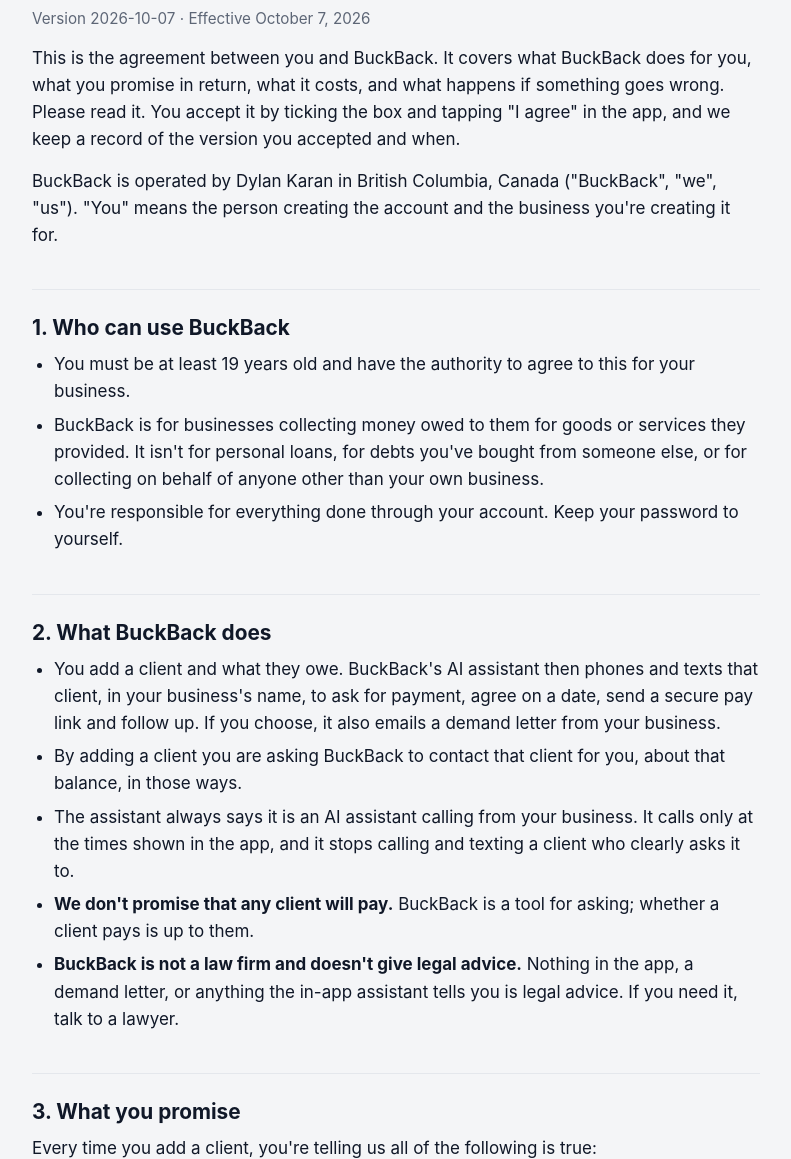
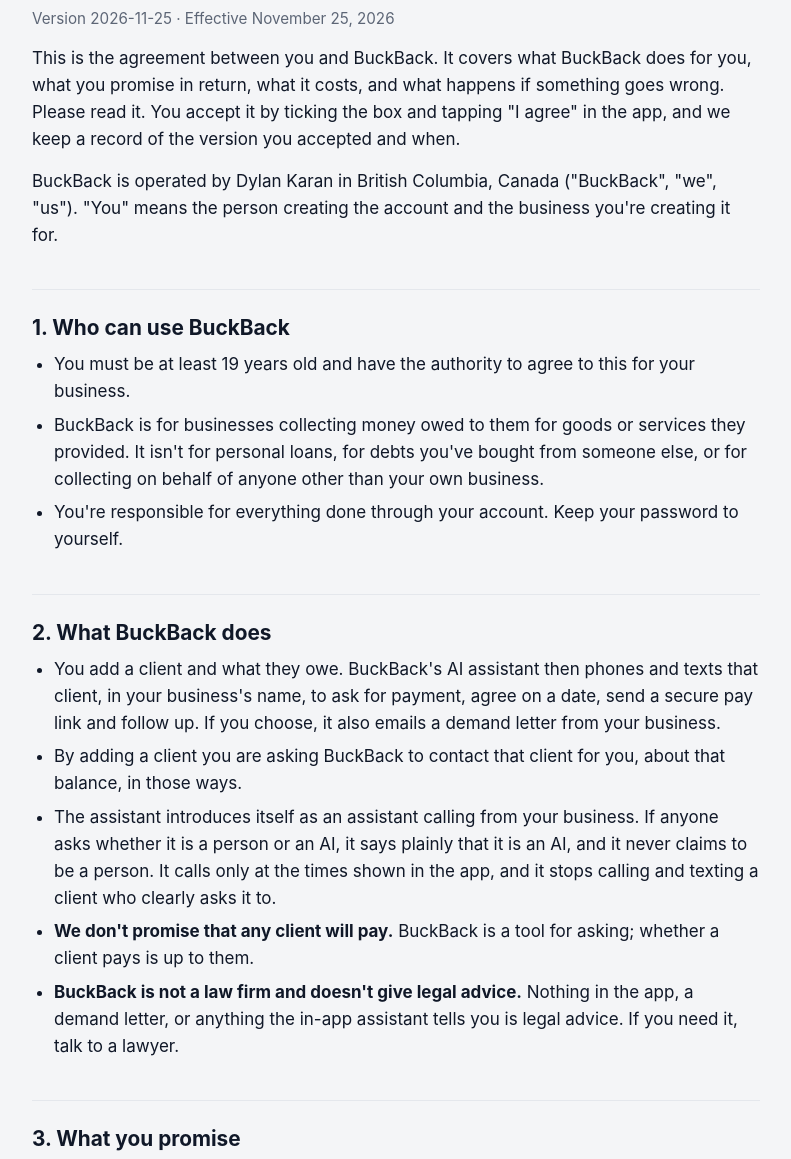
Before and after one commit to dylangoalie2166-rgb/dylangoalie2166-rgb.github.io, a plain HTML site: page terms.html in a window 1280 px wide. Shown: the part 140-1299 px from the top of the page, without its empty margins (244-1035 px from the left). Drawn offline with Linux system fonts and the light colour scheme.

Commit message:
Terms 2026-11-25: the assistant introduces itself as an assistant, says it's an AI when asked

```diff
--- a/terms.html
+++ b/terms.html
@@ -11,7 +11,7 @@
 <!-- Not a link: the app opens this page, and the home page offers sign-up (App Store 3.1.1). -->
 <p class="back"><span>BuckBack</span></p>
 <h1>User Agreement</h1>
-<p class="meta">Version 2026-10-07 · Effective October 7, 2026</p>
+<p class="meta">Version 2026-11-25 · Effective November 25, 2026</p>
 
 <p>This is the agreement between you and BuckBack. It covers what BuckBack does for you, what you
 promise in return, what it costs, and what happens if something goes wrong. Please read it. You
@@ -39,7 +39,9 @@ you accepted and when.</p>
     and follow up. If you choose, it also emails a demand letter from your business.</li>
   <li>By adding a client you are asking BuckBack to contact that client for you, about that
     balance, in those ways.</li>
-  <li>The assistant always says it is an AI assistant calling from your business. It calls only
+  <li>The assistant introduces itself as an assistant calling from your business. If anyone asks
+    whether it is a person or an AI, it says plainly that it is an AI, and it never claims to be a
+    person. It calls only
     at the times shown in the app, and it stops calling and texting a client who clearly asks it
     to.</li>
   <li><strong>We don't promise that any client will pay.</strong> BuckBack is a tool for asking;
```
Also changed, not shown: index.html (+1 -1 lines), signup.html (+1 -1 lines).
